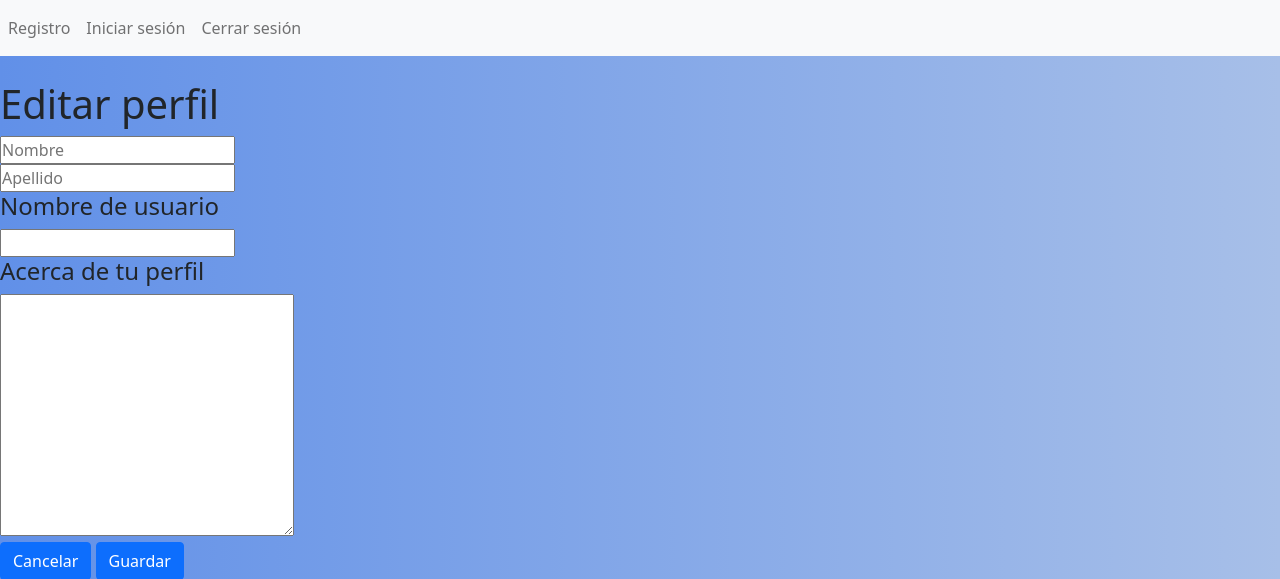
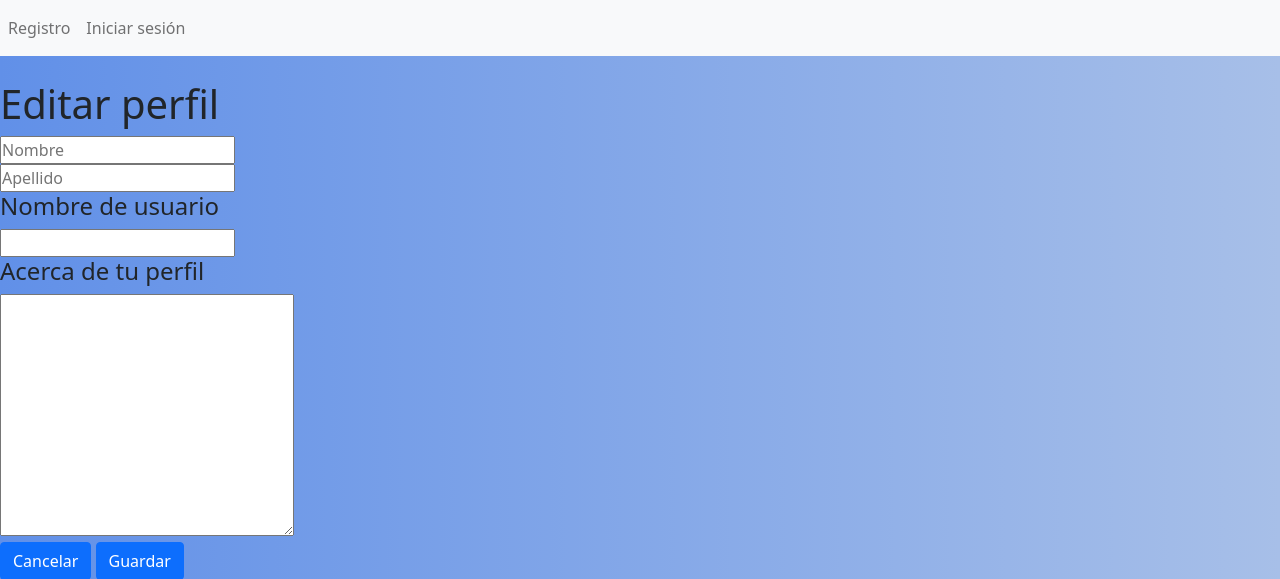
Before and after one commit to alexha31/amiblog, a Flask app: page /config in a window 1280 px wide. Shown: the top 579 px of the page. Run offline with Flask 2, Linux system fonts and the light colour scheme; some libraries are stand-ins or nearby versions.

Commit message:
barra de nav

```diff
--- a/templates/layout.html
+++ b/templates/layout.html
@@ -12,15 +12,18 @@
     <nav class="navbar navbar-expand-lg navbar-light bg-light">
           <div class="collapse navbar-collapse" id="navbarNavDropdown">
             <ul class="navbar-nav">
+            {% if session.user_id %}
+              <li class="nav-item">
+                <a class="nav-link" href="{{url_for('salir')}}">Cerrar sesión</a>
+              </li>
+            {% else %}
               <li class="nav-item">
                 <a class="nav-link" href="{{url_for('register')}}">Registro</a>
               </li>
               <li class="nav-item">
                 <a class="nav-link" href="{{url_for('login')}}">Iniciar sesión</a>
               </li>
-              <li class="nav-item">
-                <a class="nav-link" href="{{url_for('salir')}}">Cerrar sesión</a>
-              </li>
+            {% endif %}
               <!--<li class="nav-item dropdown">
                 <a class="nav-link dropdown-toggle" href="#" id="navbarDropdownMenuLink" role="button" data-bs-toggle="dropdown" aria-expanded="false">
                   Dropdown link
```
